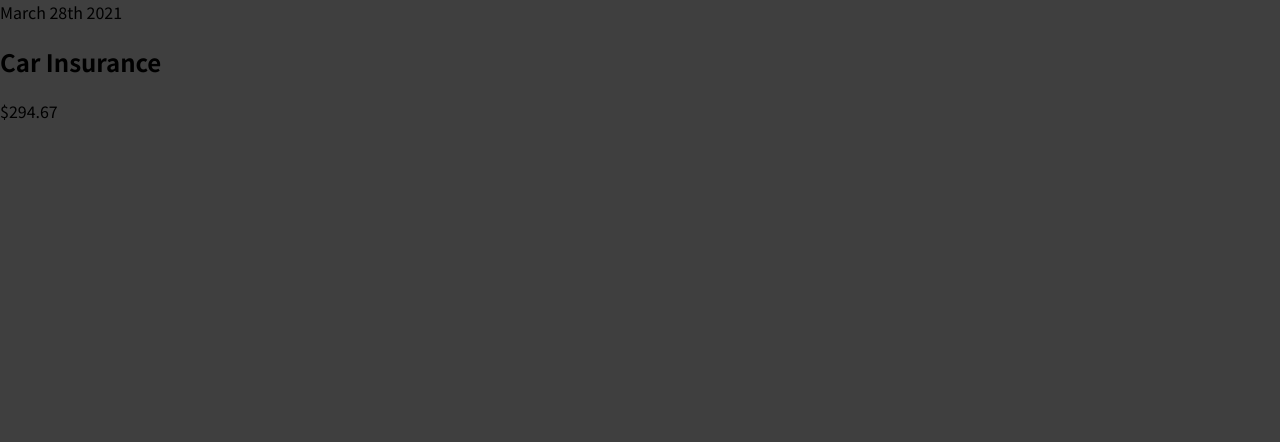
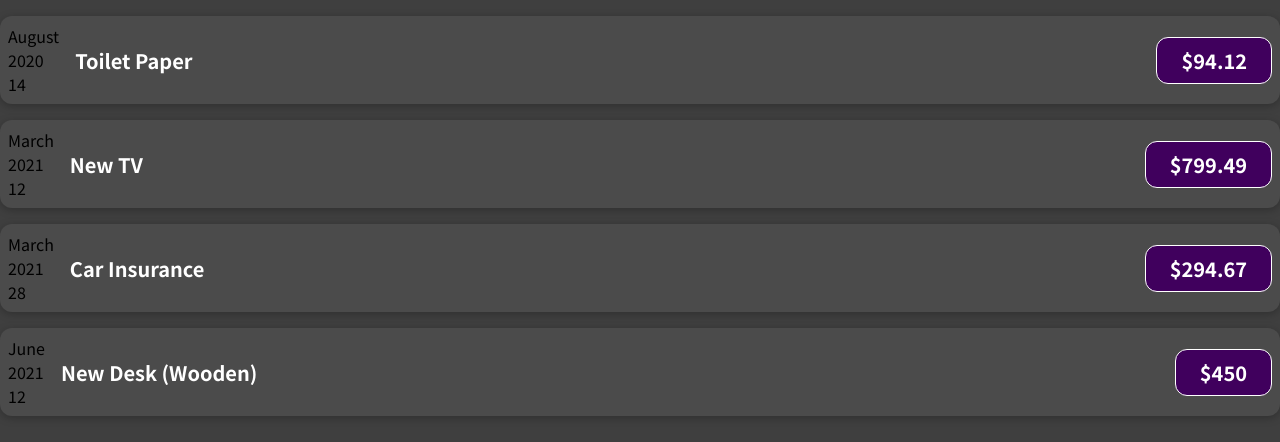
Before and after one commit to heronfeijao/Expense-Tracker-React, a React (Create React App) app: page / in a window 1280 px wide. Shown: the top 442 px of the page. Built offline with nearby package versions, Linux system fonts and the light colour scheme.

Commit message:
adjusted dates in expenseitem

```diff
--- a/src/App.jsx
+++ b/src/App.jsx
@@ -1,10 +1,50 @@
-import React from "react";
 import ExpenseItem from "./components/ExpenseItem.jsx";
 
 function App() {
+  const expenses = [
+    {
+      id: "e1",
+      title: "Toilet Paper",
+      amount: 94.12,
+      date: new Date(2020, 7, 14),
+    },
+    { id: "e2", title: "New TV", amount: 799.49, date: new Date(2021, 2, 12) },
+    {
+      id: "e3",
+      title: "Car Insurance",
+      amount: 294.67,
+      date: new Date(2021, 2, 28),
+    },
+    {
+      id: "e4",
+      title: "New Desk (Wooden)",
+      amount: 450,
+      date: new Date(2021, 5, 12),
+    },
+  ];
+
   return (
     <div>
-      <ExpenseItem></ExpenseItem>
+      <ExpenseItem
+        title={expenses[0].title}
+        amount={expenses[0].amount}
+        date={expenses[0].date}
+      ></ExpenseItem>
+      <ExpenseItem
+        title={expenses[1].title}
+        amount={expenses[1].amount}
+        date={expenses[1].date}
+      ></ExpenseItem>
+      <ExpenseItem
+        title={expenses[2].title}
+        amount={expenses[2].amount}
+        date={expenses[2].date}
+      ></ExpenseItem>
+      <ExpenseItem
+        title={expenses[3].title}
+        amount={expenses[3].amount}
+        date={expenses[3].date}
+      ></ExpenseItem>
     </div>
   );
 }
--- a/src/components/ExpenseItem.jsx
+++ b/src/components/ExpenseItem.jsx
@@ -1,12 +1,21 @@
 import React from "react";
+import "./ExpenseItem.css";
 
 const ExpenseItem = (props) => {
+  const month = props.date.toLocaleString("en-US", { month: "long" });
+  const day = props.date.toLocaleString("en-US", { day: "2-digit" });
+  const year = props.date.getFullYear();
+
   return (
-    <div>
-      <div>March 28th 2021</div>
+    <div className="expense-item">
       <div>
-        <h2>Car Insurance</h2>
-        <div>$294.67</div>
+        <div>{month}</div>
+        <div>{year}</div>
+        <div>{day}</div>
+      </div>
+      <div className="expense-item__description">
+        <h2>{props.title}</h2>
+        <div className="expense-item__price">${props.amount}</div>
       </div>
     </div>
   );
```
Also changed, not shown: src/components/ExpenseItem.css (renamed from src/ExpenseItem.css), 1 other file (tests, documents, lock files or other folders).
